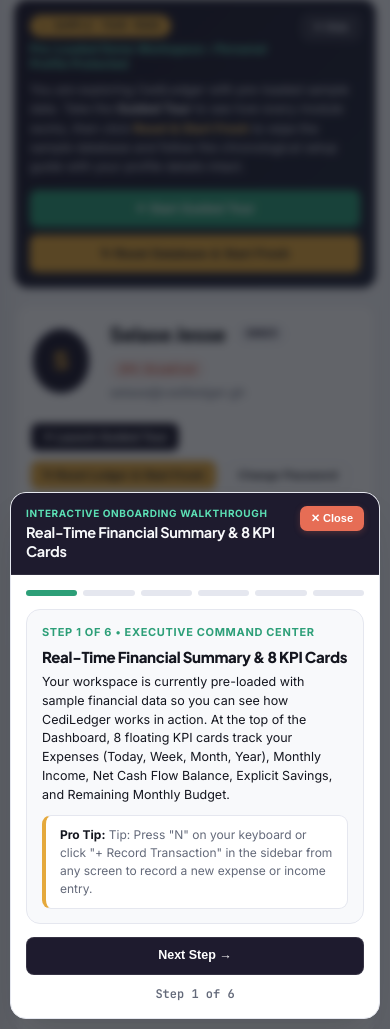
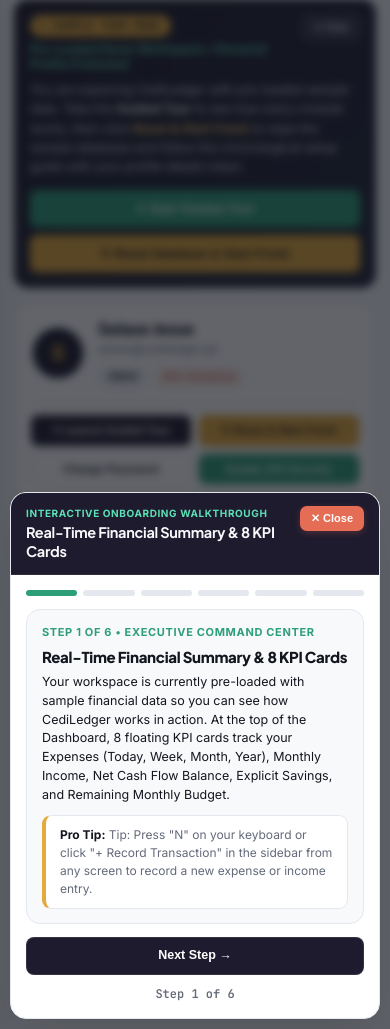
Before and after one commit to eabventures-champion/expense-tracker, a Laravel app: page /profile in a window 390 px wide. Shown: the part 128-1157 px from the top of the page. Run offline with Laravel 12, Linux system fonts and the light colour scheme; a user stored in the database is signed in; data comes from the database, SQL or seed files in the repository; data that the repository does not hold is empty.

Commit message:
Organize Profile summary card, badges, and 2x2 action buttons for mobile view

```diff
--- a/resources/views/layouts/app.blade.php
+++ b/resources/views/layouts/app.blade.php
@@ -2075,6 +2075,51 @@
 
             .reports-filter-form .reports-field-full {
                 grid-column: span 2 !important;
+            }
+
+            /* PROFILE SUMMARY BANNER MOBILE ORGANIZATION */
+            .profile-banner-body {
+                flex-direction: column;
+                align-items: stretch !important;
+                gap: 14px !important;
+            }
+
+            .profile-banner-identity {
+                align-items: center !important;
+                gap: 13px !important;
+            }
+
+            .profile-banner-avatar {
+                width: 54px !important;
+                height: 54px !important;
+                font-size: 20px !important;
+            }
+
+            .profile-banner-name {
+                font-size: 16.5px !important;
+            }
+
+            .profile-banner-meta {
+                font-size: 11.5px !important;
+            }
+
+            .profile-banner-actions {
+                display: grid !important;
+                grid-template-columns: repeat(2, minmax(0, 1fr));
+                gap: 8px !important;
+                width: 100%;
+                padding-top: 12px;
+                border-top: 1px solid var(--ivory-border);
+            }
+
+            .profile-banner-actions .btn {
+                width: 100%;
+                justify-content: center;
+                padding: 8px 8px !important;
+                font-size: 11px !important;
+                white-space: nowrap;
+                overflow: hidden;
+                text-overflow: ellipsis;
             }
         }
 
--- a/resources/views/profile/index.blade.php
+++ b/resources/views/profile/index.blade.php
@@ -6,45 +6,45 @@
 @section('content')
 <!-- PROFILE SUMMARY BANNER -->
 <section class="section-block theme-ivory">
-    <div class="section-body" style="display: flex; align-items: center; justify-content: space-between; gap: 20px; flex-wrap: wrap;">
-        <div style="display: flex; align-items: center; gap: 18px;">
+    <div class="section-body profile-banner-body" style="display: flex; align-items: center; justify-content: space-between; gap: 20px; flex-wrap: wrap;">
+        <div class="profile-banner-identity" style="display: flex; align-items: center; gap: 16px; min-width: 0; flex: 1;">
             @if($user->avatar_path)
-                <img src="{{ asset('storage/' . $user->avatar_path) }}" alt="{{ $user->name }}" style="width: 68px; height: 68px; border-radius: 50%; object-fit: cover; border: 2px solid var(--emerald);">
+                <img src="{{ asset('storage/' . $user->avatar_path) }}" alt="{{ $user->name }}" class="profile-banner-avatar" style="width: 64px; height: 64px; border-radius: 50%; object-fit: cover; border: 2px solid var(--emerald); flex-shrink: 0;">
             @else
-                <div style="width: 68px; height: 68px; border-radius: 50%; background-color: var(--plum); color: var(--mustard); display: flex; align-items: center; justify-content: center; font-size: 24px; font-weight: 800; border: 2px solid var(--ivory-border);">
+                <div class="profile-banner-avatar" style="width: 64px; height: 64px; border-radius: 50%; background-color: var(--plum); color: var(--mustard); display: flex; align-items: center; justify-content: center; font-size: 22px; font-weight: 800; border: 2px solid var(--ivory-border); flex-shrink: 0;">
                     {{ strtoupper(substr($user->name, 0, 1)) }}
                 </div>
             @endif
-            <div>
-                <div style="display: flex; align-items: center; gap: 10px; flex-wrap: wrap;">
-                    <h2 style="font-size: 20px; font-weight: 800; color: var(--text-dark);">{{ $user->name }}</h2>
-                    <span class="mono" style="font-size: 10.5px; font-weight: 700; padding: 3px 10px; border-radius: 9999px; background-color: var(--ivory); color: var(--plum); text-transform: uppercase;">
+            <div style="min-width: 0; flex: 1;">
+                <h2 class="profile-banner-name" style="font-size: 19px; font-weight: 800; color: var(--text-dark); line-height: 1.25;">{{ $user->name }}</h2>
+                <div class="profile-banner-meta" style="font-size: 12.5px; color: var(--text-muted); margin-top: 2px; word-break: break-word;">
+                    {{ $user->email }}
+                    @if($user->job_title) • {{ $user->job_title }} @endif
+                    @if($user->location) • {{ $user->location }} @endif
+                </div>
+                <div class="profile-banner-badges" style="display: flex; align-items: center; gap: 6px; flex-wrap: wrap; margin-top: 7px;">
+                    <span class="mono" style="font-size: 10px; font-weight: 700; padding: 2.5px 9px; border-radius: 9999px; background-color: var(--ivory); border: 1px solid var(--ivory-border); color: var(--plum); text-transform: uppercase;">
                         {{ $user->role ?: 'Owner' }}
                     </span>
                     @if($user->two_factor_enabled)
-                        <span class="mono" style="font-size: 10.5px; font-weight: 700; padding: 3px 10px; border-radius: 9999px; background-color: var(--emerald-soft); color: var(--emerald-dark);">
+                        <span class="mono" style="font-size: 10px; font-weight: 700; padding: 2.5px 9px; border-radius: 9999px; background-color: var(--emerald-soft); color: var(--emerald-dark);">
                             ✓ 2FA Protected
                         </span>
                     @else
-                        <span class="mono" style="font-size: 10.5px; font-weight: 700; padding: 3px 10px; border-radius: 9999px; background-color: var(--coral-soft); color: var(--coral-dark);">
+                        <span class="mono" style="font-size: 10px; font-weight: 700; padding: 2.5px 9px; border-radius: 9999px; background-color: var(--coral-soft); color: var(--coral-dark);">
                             2FA Disabled
                         </span>
                     @endif
                 </div>
-                <div style="font-size: 13px; color: var(--text-muted); margin-top: 3px;">
-                    {{ $user->email }}
-                    @if($user->job_title) • {{ $user->job_title }} @endif
-                    @if($user->location) • {{ $user->location }} @endif
-                </div>
                 @if($user->bio)
-                    <div style="font-size: 12.5px; color: var(--text-dark); margin-top: 6px; max-width: 680px;">{{ $user->bio }}</div>
+                    <div style="font-size: 12px; color: var(--text-dark); margin-top: 6px; max-width: 680px;">{{ $user->bio }}</div>
                 @endif
             </div>
         </div>
 
-        <div style="display: flex; align-items: center; gap: 10px; flex-wrap: wrap;">
+        <div class="profile-banner-actions" style="display: flex; align-items: center; gap: 8px; flex-wrap: wrap;">
             <button type="button" class="btn btn-plum btn-sm" onclick="openGuidedTourModal(0)">✦ Launch Guided Tour</button>
-            <button type="button" class="btn btn-mustard btn-sm" onclick="openResetWorkspaceModal()">↻ Reset Ledger & Start Fresh</button>
+            <button type="button" class="btn btn-mustard btn-sm" onclick="openResetWorkspaceModal()">↻ Reset &amp; Start Fresh</button>
             <button type="button" class="btn btn-ivory btn-sm" onclick="openPasswordModal()">Change Password</button>
             @if($user->two_factor_enabled)
                 <button type="button" class="btn btn-coral btn-sm" onclick="openDisable2FAModal()">Disable 2FA</button>
@@ -136,17 +136,17 @@
 
     <!-- TWO-FACTOR AUTHENTICATION (2FA) MANAGEMENT CARD -->
     <section class="section-block theme-ivory">
-        <div class="section-header">
-            <div>
+        <div class="section-header" style="flex-wrap: nowrap; gap: 8px;">
+            <div style="min-width: 0;">
                 <div style="font-size: 10.5px; color: var(--emerald); text-transform: uppercase; font-weight: 700;">Account Protection</div>
                 <h3 class="section-title">Two-Factor Authentication (2FA)</h3>
             </div>
             @if($user->two_factor_enabled)
-                <span class="mono" style="background-color: var(--emerald-soft); color: var(--emerald-dark); font-size: 11px; font-weight: 700; padding: 3px 10px; border-radius: 9999px;">
+                <span class="mono" style="background-color: var(--emerald-soft); color: var(--emerald-dark); font-size: 11px; font-weight: 700; padding: 3px 10px; border-radius: 9999px; flex-shrink: 0;">
                     ACTIVE
                 </span>
             @else
-                <span class="mono" style="background-color: var(--ivory); color: var(--text-muted); font-size: 11px; font-weight: 700; padding: 3px 10px; border-radius: 9999px;">
+                <span class="mono" style="background-color: var(--ivory); color: var(--text-muted); font-size: 11px; font-weight: 700; padding: 3px 10px; border-radius: 9999px; flex-shrink: 0;">
                     INACTIVE
                 </span>
             @endif
```
